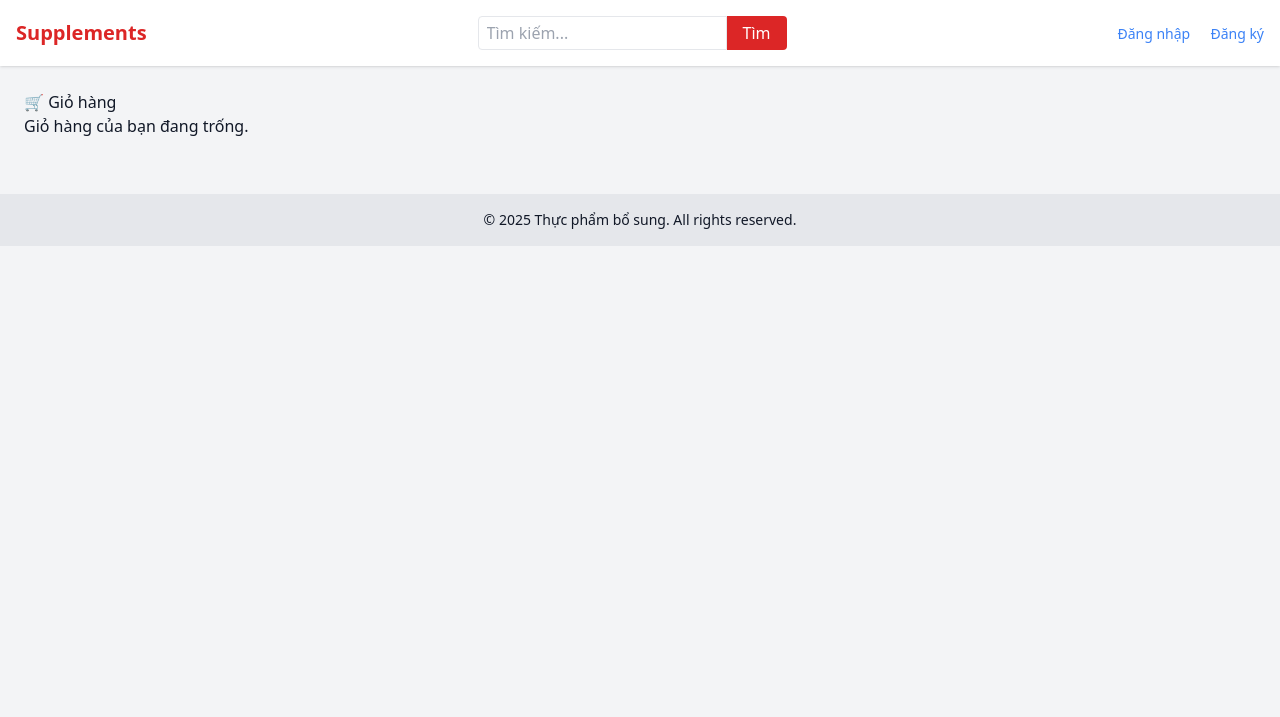
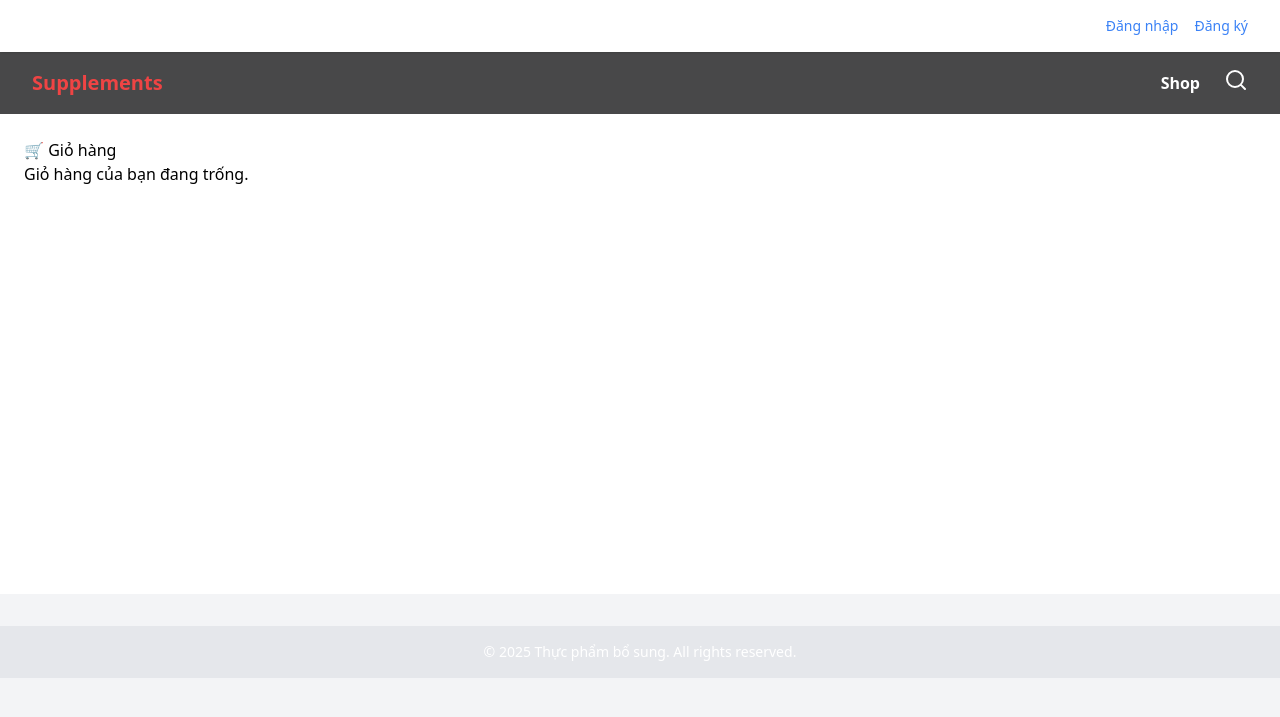
Before and after one commit to Tiensohot/group8, a Django app: page /cart/ in a window 1280 px wide. Shown: the top 717 px of the page. Run offline with Django 5.2, Linux system fonts and the light colour scheme; some libraries are stand-ins or nearby versions.

Commit message:
thêm shop, kính lúp, giỏ hàng

```diff
--- a/websupp/app/templates/app/base.html
+++ b/websupp/app/templates/app/base.html
@@ -1,38 +1,60 @@
+{% load static %}
 <!DOCTYPE html>
 <html lang="vi">
 <head>
-    <meta charset="UTF-8">
+    <meta charset="UTF-8" />
     <title>Thực phẩm bổ sung</title>
-    <meta name="viewport" content="width=device-width, initial-scale=1">
+    <meta name="viewport" content="width=device-width, initial-scale=1" />
     <script src="https://cdn.tailwindcss.com"></script>
 </head>
-<body class="bg-gray-100 dark:bg-black text-gray-900 dark:text-white">
+<body class="bg-gray-100 dark:bg-black text-white">
 
-    <!-- Navbar -->
-    <nav class="bg-white dark:bg-gray-900 shadow p-4 flex flex-wrap justify-between items-center">
-        <!-- Logo -->
-        <a href="{% url 'home' %}" class="text-xl font-bold text-red-600">Supplements</a>
 
-        <!-- Tìm kiếm -->
-        <form action="{% url 'search' %}" method="get" class="flex mt-2 md:mt-0">
-            <input type="text" name="q" placeholder="Tìm kiếm..." class="px-2 py-1 border rounded-l text-black">
-            <button type="submit" class="bg-red-600 text-white px-4 rounded-r">Tìm</button>
-        </form>
-
-        <!-- Auth -->
-        <div class="mt-2 md:mt-0">
+<div class="bg-white dark:bg-gray-900 text-black dark:text-white px-8 py-4 flex justify-end items-center space-x-4 shadow">
     {% if user.is_authenticated %}
-                <span class="mr-4">Xin chào, {{ user.username }}</span>
+        <span>Xin chào, {{ user.username }}</span>
         <a href="{% url 'logout' %}" class="text-sm text-red-500">Đăng xuất</a>
     {% else %}
-                <a href="{% url 'login' %}" class="mr-4 text-sm text-blue-500">Đăng nhập</a>
+        <a href="{% url 'login' %}" class="text-sm text-blue-500">Đăng nhập</a>
         <a href="{% url 'register' %}" class="text-sm text-blue-500">Đăng ký</a>
+    {% endif %}
+</div>
+
+
+<nav class="bg-black bg-opacity-70 px-8 py-4 flex justify-between items-center">
+    <!-- Logo trái -->
+    <a href="{% url 'home' %}" class="text-xl font-bold text-red-500">Supplements</a>
+
+    <!-- Menu phải: Shop, kính lúp, giỏ hàng -->
+    <div class="flex items-center space-x-6">
+        <a href="{% url 'product_list' %}" class="hover:text-red-400 font-semibold">Shop</a>
+
+        <!-- Kính lúp -->
+        <div class="relative">
+            <button id="toggleSearch" type="button" aria-label="Toggle search">
+                <svg class="w-6 h-6" fill="none" stroke="currentColor" stroke-width="2"
+                     viewBox="0 0 24 24" xmlns="http://www.w3.org/2000/svg">
+                    <path stroke-linecap="round" stroke-linejoin="round"
+                          d="M21 21l-4.35-4.35M11 19a8 8 0 1 1 0-16 8 8 0 0 1 0 16z" />
+                </svg>
+            </button>
+            <form id="searchForm" action="{% url 'search' %}" method="get"
+                  class="absolute right-0 top-8 hidden bg-white text-black p-2 rounded shadow z-50">
+                <input type="text" name="q" placeholder="Tìm kiếm..."
+                       class="px-2 py-1 border rounded focus:outline-none focus:ring-2 focus:ring-red-500" />
+            </form>
+        </div>
+
+        <!-- Giỏ hàng -->
+        {% if user.is_authenticated %}
+            <a href="{% url 'my_orders' %}" class="text-xl hover:text-green-400" aria-label="Giỏ hàng">🛒</a>
         {% endif %}
     </div>
 </nav>
 
-    <!-- Nội dung trang con -->
-    <main class="p-6">
+
+<!-- Nội dung trang -->
+<main class="p-6 bg-white dark:bg-black text-black dark:text-white min-h-[60vh]">
     {% block content %}{% endblock %}
 </main>
 
@@ -41,5 +63,24 @@
     © 2025 Thực phẩm bổ sung. All rights reserved.
 </footer>
 
+<!-- Script toggle tìm kiếm -->
+<script>
+    document.addEventListener("DOMContentLoaded", function () {
+        const toggleBtn = document.getElementById("toggleSearch");
+        const searchForm = document.getElementById("searchForm");
+
+        toggleBtn.addEventListener("click", function (e) {
+            e.stopPropagation();
+            searchForm.classList.toggle("hidden");
+        });
+
+        document.addEventListener("click", function (e) {
+            if (!searchForm.contains(e.target)) {
+                searchForm.classList.add("hidden");
+            }
+        });
+    });
+</script>
+
 </body>
 </html>
--- a/websupp/app/urls.py
+++ b/websupp/app/urls.py
@@ -17,5 +17,7 @@ urlpatterns = [
     path('checkout/', views.checkout_view, name='checkout'),
     path('admin/orders/', views.admin_orders_view, name='admin_orders'),
     path('search/', views.search_view, name='search'),
+    path('shop/', views.product_list_view, name='product_list'),
+
 
 ]
--- a/websupp/app/views.py
+++ b/websupp/app/views.py
@@ -54,6 +54,9 @@ def checkout_view(request):
 
     return render(request, 'app/checkout.html', {'form': form, 'cart': cart})
 
+def product_list_view(request):
+    products = Product.objects.all()
+    return render(request, 'app/product_list.html', {'products': products})
 
 def search(request):
     return render(request, 'app/search_results.html')
```
Also changed, not shown: websupp/app/templates/app/product_list.html (added, +20 -0 lines). Lines whose indentation alone changed are shown as unchanged.
